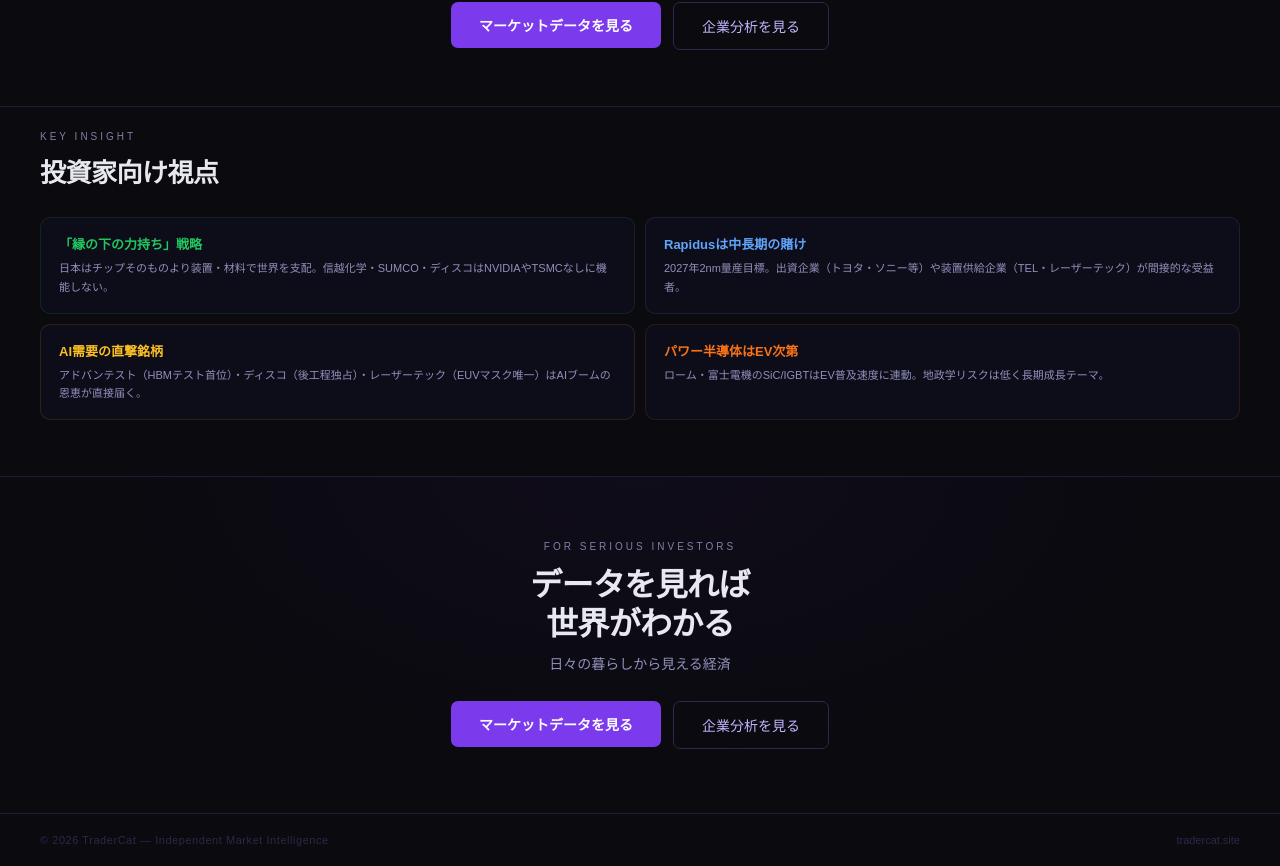
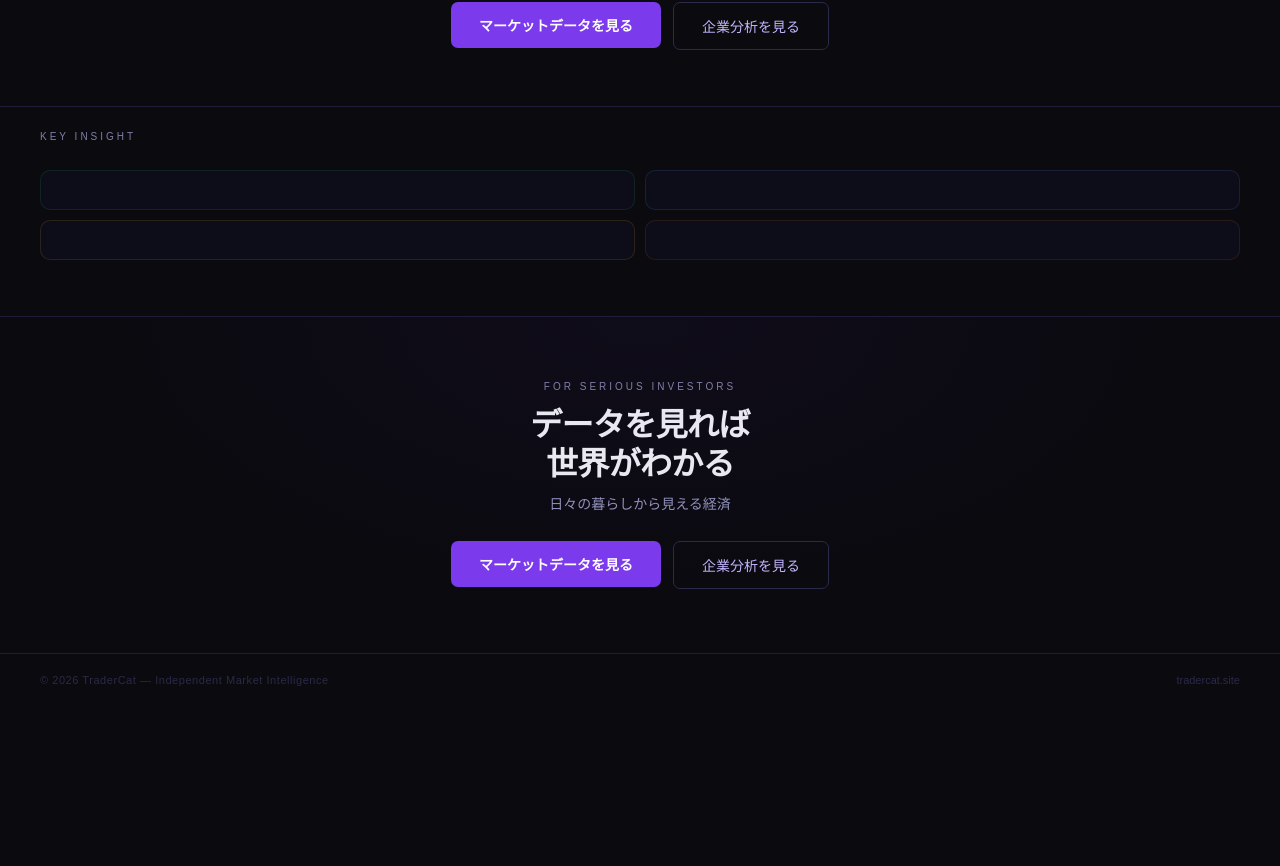
Before and after one commit to miho1031/top, a React (Vite) app: page / in a window 1280 px wide. Shown: the part 1340-2206 px from the top of the page. After the commit the page ends 2046 px from the top, so only its background shows below. Built offline with nearby package versions, Linux system fonts and the light colour scheme.

Commit message:
Update App.jsx

```diff
--- a/src/App.jsx
+++ b/src/App.jsx
@@ -181,10 +181,10 @@ const features = [
 ];
 
 const insights = [
-  { title: "「縁の下の力持ち」戦略", body: "日本はチップそのものより装置・材料で世界を支配。信越化学・SUMCO・ディスコはNVIDIAやTSMCなしに機能しない。", color: "#22c55e" },
-  { title: "Rapidusは中長期の賭け", body: "2027年2nm量産目標。出資企業（トヨタ・ソニー等）や装置供給企業（TEL・レーザーテック）が間接的な受益者。", color: "#60a5fa" },
-  { title: "AI需要の直撃銘柄", body: "アドバンテスト（HBMテスト首位）・ディスコ（後工程独占）・レーザーテック（EUVマスク唯一）はAIブームの恩恵が直接届く。", color: "#fbbf24" },
-  { title: "パワー半導体はEV次第", body: "ローム・富士電機のSiC/IGBTはEV普及速度に連動。地政学リスクは低く長期成長テーマ。", color: "#f97316" },
+  { title: "", body: "", color: "#22c55e" },
+  { title: "", body: "", color: "#60a5fa" },
+  { title: "", body: "", color: "#fbbf24" },
+  { title: "", body: "", color: "#f97316" },
 ];
 
 export default function App() {
@@ -302,7 +302,7 @@ export default function App() {
       {/* Insights */}
       <div className="section-pad" style={{ padding: "24px 40px 56px", borderTop: "1px solid #1e1e3a" }}>
         <div style={{ fontSize: 10, letterSpacing: "0.3em", color: "#8080aa", textTransform: "uppercase", marginBottom: 10 }}>Key Insight</div>
-        <div style={{ fontSize: "clamp(20px,4vw,26px)", fontWeight: 700, color: "#e8e8f0", marginBottom: 28, letterSpacing: "-0.02em" }}>投資家向け視点</div>
+        <div style={{ fontSize: "clamp(20px,4vw,26px)", fontWeight: 700, color: "#e8e8f0", marginBottom: 28, letterSpacing: "-0.02em" }}></div>
         <div className="insight-grid" style={{ display: "grid", gridTemplateColumns: "repeat(2,1fr)", gap: 10 }}>
           {insights.map(ins => (
             <div key={ins.title} style={{ background: "#0d0d1a", border: `1px solid ${ins.color}20`, borderRadius: 10, padding: "16px 18px" }}>
```
